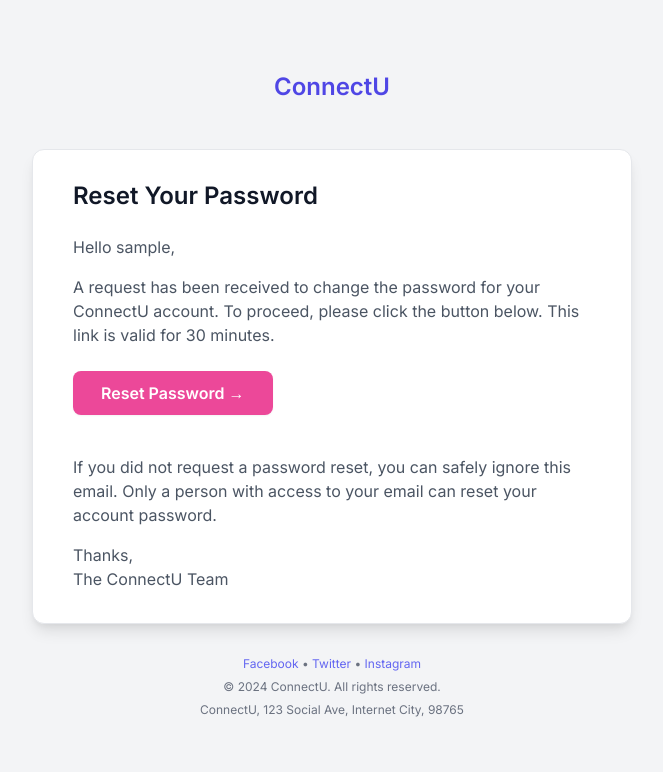
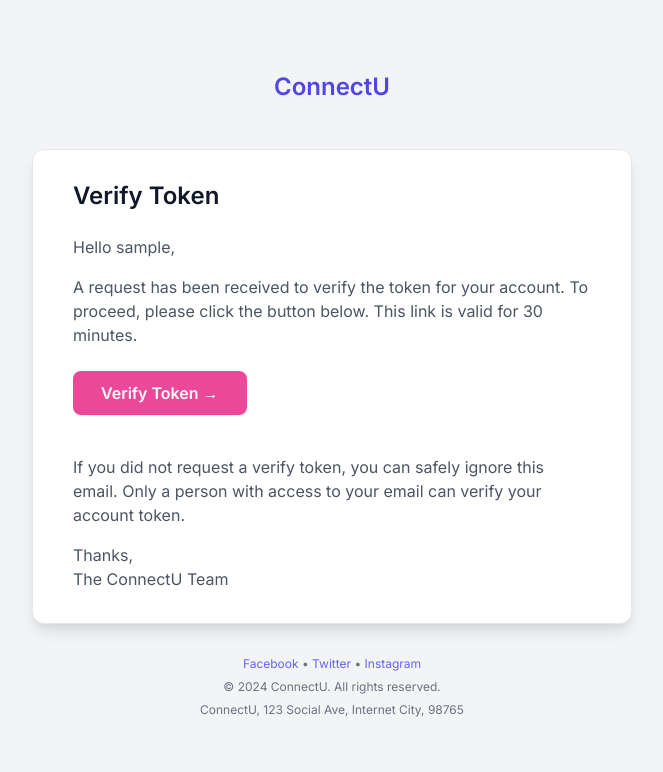
Before and after one commit to Esmat434/social-media-app, a Django app: template accounts/templates/accounts/email.html in a window 1280 px wide. Shown: the top 772 px of the page, without its empty margins (308-971 px from the left). Run offline with Django 5.2, Linux system fonts and the light colour scheme; the template is opened without the code that fills it: most values are stand-ins (such as "Sample title", 1, 10 or a date in 2020); parts of the project's set-up code (start-up, migrations or seed data) failed here and were passed over.

Commit message:
fix email template in accounts app

```diff
--- a/accounts/templates/accounts/email.html
+++ b/accounts/templates/accounts/email.html
@@ -94,7 +94,7 @@
                                                     <td style="padding: 32px 40px;">
                                                         <h1 class="dark-text-white" style="margin: 0; font-size: 24px; font-weight: 700; color: #111827; line-height: 1.2;">
                                                             <!-- Dynamic Header -->
-                                                            Reset Your Password
+                                                            Verify Token
                                                         </h1>
                                                         <p class="dark-text-gray-400" style="margin: 24px 0 0; font-size: 16px; color: #4b5563; line-height: 1.5;">
                                                             <!-- Dynamic Greeting -->
@@ -102,20 +102,20 @@
                                                         </p>
                                                         <p class="dark-text-gray-400" style="margin: 16px 0 0; font-size: 16px; color: #4b5563; line-height: 1.5;">
                                                             <!-- Dynamic Body -->
-                                                            A request has been received to change the password for your ConnectU account. To proceed, please click the button below. This link is valid for 30 minutes.
+                                                            A request has been received to verify the token for your account. To proceed, please click the button below. This link is valid for 30 minutes.
                                                         </p>
 
                                                         <!-- CTA Button -->
                                                         <div style="padding-top: 24px; padding-bottom: 24px; text-align: left;">
                                                             <a href="{{ link }}" class="hover-bg-pink-600" style="display: inline-block; background-color: #ec4899; padding: 14px 28px; font-size: 16px; font-weight: 600; line-height: 1; color: #ffffff; text-decoration: none; border-radius: 8px; box-shadow: 0 1px 2px 0 rgba(0, 0, 0, 0.05);">
                                                                 <!--[if mso]><i style="letter-spacing: 28px; mso-font-width: -100%; mso-text-raise: 26pt;">&nbsp;</i><![endif]-->
-                                                                <span style="mso-text-raise: 13pt;">Reset Password &rarr;</span>
+                                                                <span style="mso-text-raise: 13pt;">Verify Token &rarr;</span>
                                                                 <!--[if mso]><i style="letter-spacing: 28px; mso-font-width: -100%;">&nbsp;</i><![endif]-->
                                                             </a>
                                                         </div>
 
                                                         <p class="dark-text-gray-400" style="margin: 16px 0 0; font-size: 16px; color: #4b5563; line-height: 1.5;">
-                                                          If you did not request a password reset, you can safely ignore this email. Only a person with access to your email can reset your account password.
+                                                          If you did not request a verify token, you can safely ignore this email. Only a person with access to your email can verify your account token.
                                                         </p>
                                                         <p class="dark-text-gray-400" style="margin: 16px 0 0; font-size: 16px; color: #4b5563; line-height: 1.5;">
                                                           Thanks, <br>The ConnectU Team
```
